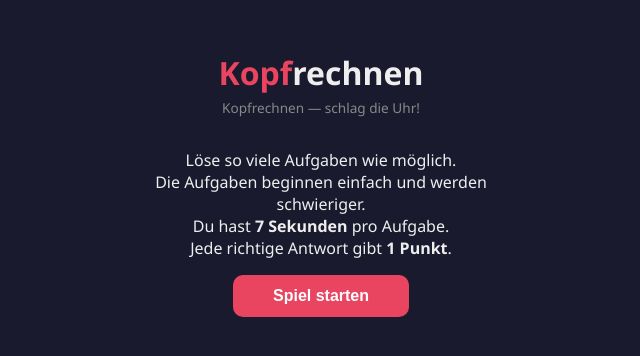
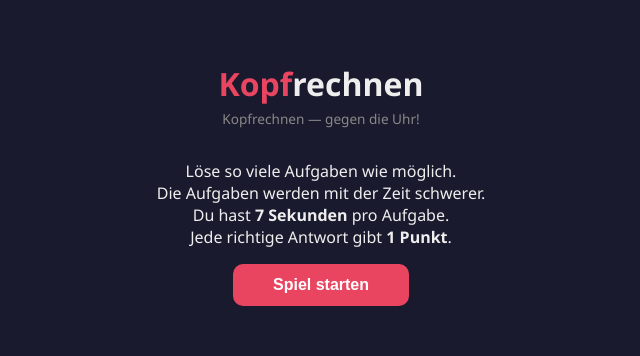
Before and after one commit to csett86/kopfrechnen, a plain HTML site: page index.html in a window 1280 px wide. Shown: the part 216-572 px from the top of the page, without its empty margins (319-959 px from the left). Drawn offline with Linux system fonts and the light colour scheme.

Commit message:
index.html aktualisieren

```diff
--- a/index.html
+++ b/index.html
@@ -192,9 +192,9 @@
   <!-- Start screen -->
   <div id="start-screen">
     <h1>Kopf<span>rechnen</span></h1>
-    <p class="subtitle">Kopfrechnen — schlag die Uhr!</p>
+    <p class="subtitle">Kopfrechnen — gegen die Uhr!</p>
     <p>Löse so viele Aufgaben wie möglich.<br>
-       Die Aufgaben beginnen einfach und werden schwieriger.<br>
+       Die Aufgaben werden mit der Zeit schwerer.<br>
        Du hast <strong>7 Sekunden</strong> pro Aufgabe.<br>
        Jede richtige Antwort gibt <strong>1 Punkt</strong>.</p>
     <button id="start-btn">Spiel starten</button>
```
